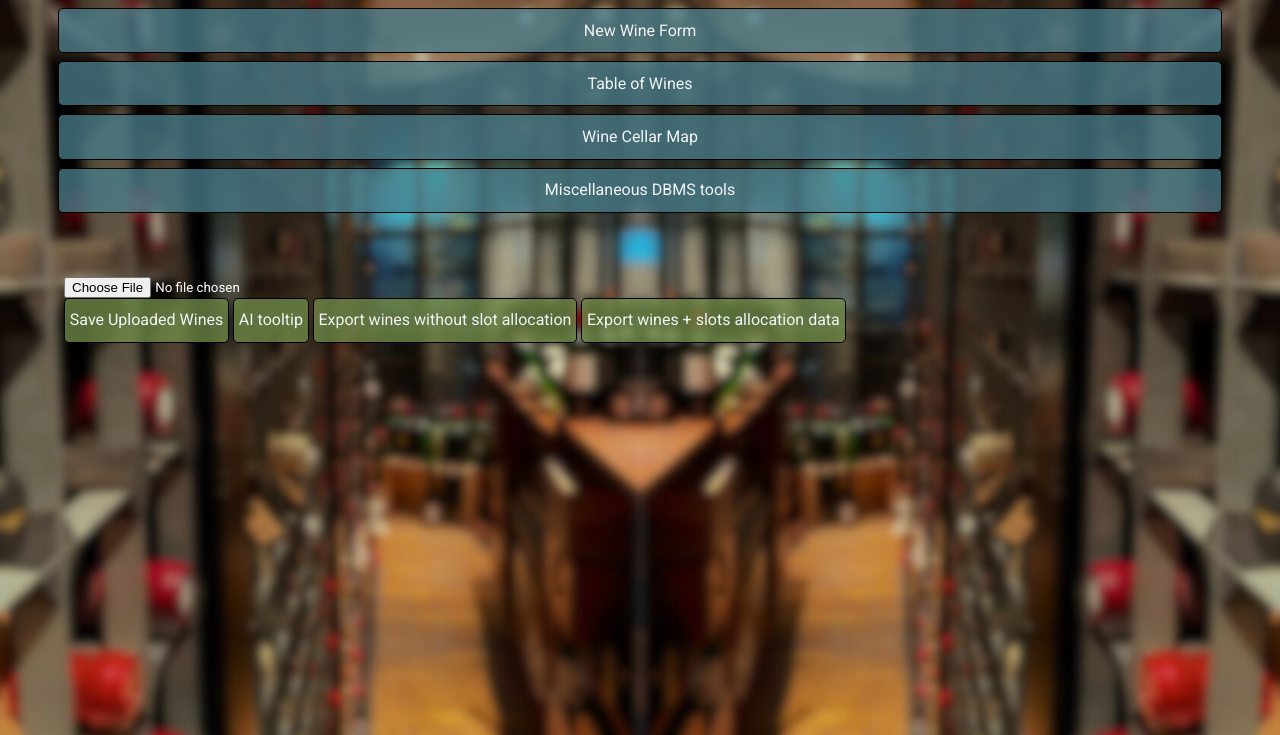
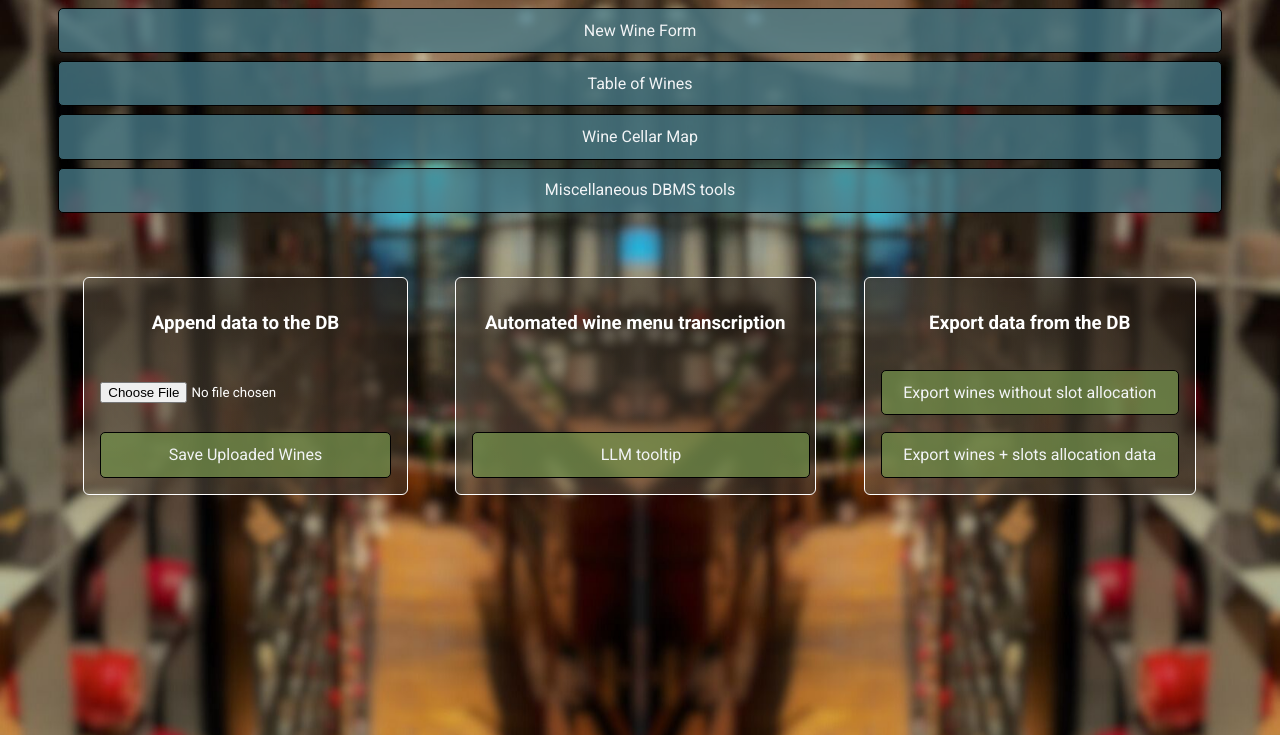
Before and after one commit to PawelKrezel/WineFinder, a Django app: page /admin/ in a window 1280 px wide, after a click on "Miscellaneous DBMS tools". Shown: the part 47-782 px from the top of the page. Run offline with Django 5.2, Linux system fonts and the light colour scheme; a user stored in the database is signed in; data comes from the database, SQL or seed files in the repository; data that the repository does not hold is empty; parts of the project's set-up code (start-up, migrations or seed data) failed here and were passed over; some libraries are stand-ins or nearby versions.

Commit message:
DBMS misc tools have been styled

```diff
--- a/static/css/main.css
+++ b/static/css/main.css
@@ -9,6 +9,7 @@ source: https://github.com/PawelKrezel/WineFinder/blob/v1-partially-vibe-coded-w
 }
 a{
     all: unset;
+    text-decoration: none;
 }
 body::-webkit-scrollbar{
     display: none;
--- a/wineadmin/static/wineadmin/css/dbms-extras.css
+++ b/wineadmin/static/wineadmin/css/dbms-extras.css
@@ -53,6 +53,27 @@ form#dbms-extras{
     font-size: xx-small;
 }
 
-a{
-    text-decoration: none;
+#dbms-extras > div {
+    display: flex;
+    width: 80%;
+    margin-left: auto;
+    margin-right: auto;
+    border: 1px solid #fff;
+    border-radius: 6px;
+    padding: 1em;
+    flex-direction: column;
+    justify-content: space-between;
+    height: 100%;
+    transition-duration: 0.7s;
 }
+#dbms-extras > div:hover{
+    border-radius: 16px;
+}
+
+#dbms-extras > div > h3{
+    text-align: center;
+}
+
+#ai-help-btn{
+    width: 100%;
+}
--- a/wineadmin/templates/wineadmin/dbms-extras.html
+++ b/wineadmin/templates/wineadmin/dbms-extras.html
@@ -1,17 +1,22 @@
 {% load static %}
 <link rel="stylesheet" href="{% static 'wineadmin/css/dbms-extras.css' %}">
 
-    <form method="POST" enctype="multipart/form-data" action="{% url 'import_wines' %}" id="dbms-extras">
+    <form method="POST" enctype="multipart/form-data" action="{% url 'import_wines' %}" id="dbms-extras" class="dsp-grid row-3-entities">
         {% csrf_token %}
 
+        <div class="commonGradientBackground">
+            <h3>Append data to the DB</h3>
             <input type="file" name="wine_file" id="wine_file" accept=".json" required style="display: block;" placeholder="Upload the JSON file">
 
             <button type="submit" class="commonStyle commonStyleAsBlock">
                 Save Uploaded Wines
             </button>
+        </div>
 
+        <div class="commonGradientBackground">
+            <h3>Automated wine menu transcription</h3>
             <div id="ai-help-container">
-            <button id="ai-help-btn" class="commonStyle commonStyleAsBlock">AI tooltip</button>
+                <button id="ai-help-btn" class="commonStyle commonStyleAsBlock">LLM tooltip</button>
 
                 <div id="ai-help-tooltip" class="ai-help-hidden">
 
@@ -39,7 +44,10 @@
 
                 </div>
             </div>
+        </div>
 
+        <div class="commonGradientBackground">
+            <h3>Export data from the DB</h3>
             <a href="{% url 'export_wines' %}" class="commonStyle commonStyleAsBlock">
                 Export wines without slot allocation
             </a>
@@ -47,7 +55,7 @@
             <a href="{% url 'export_wines' %}?include_slots=true" class="commonStyle commonStyleAsBlock">
                 Export wines + slots allocation data
             </a>
-
+        </div>
     </form>
 
 <script src="{% static 'wineadmin/js/dbms-extras.js'%}"></script>
```
Lines whose indentation alone changed are shown as unchanged.
